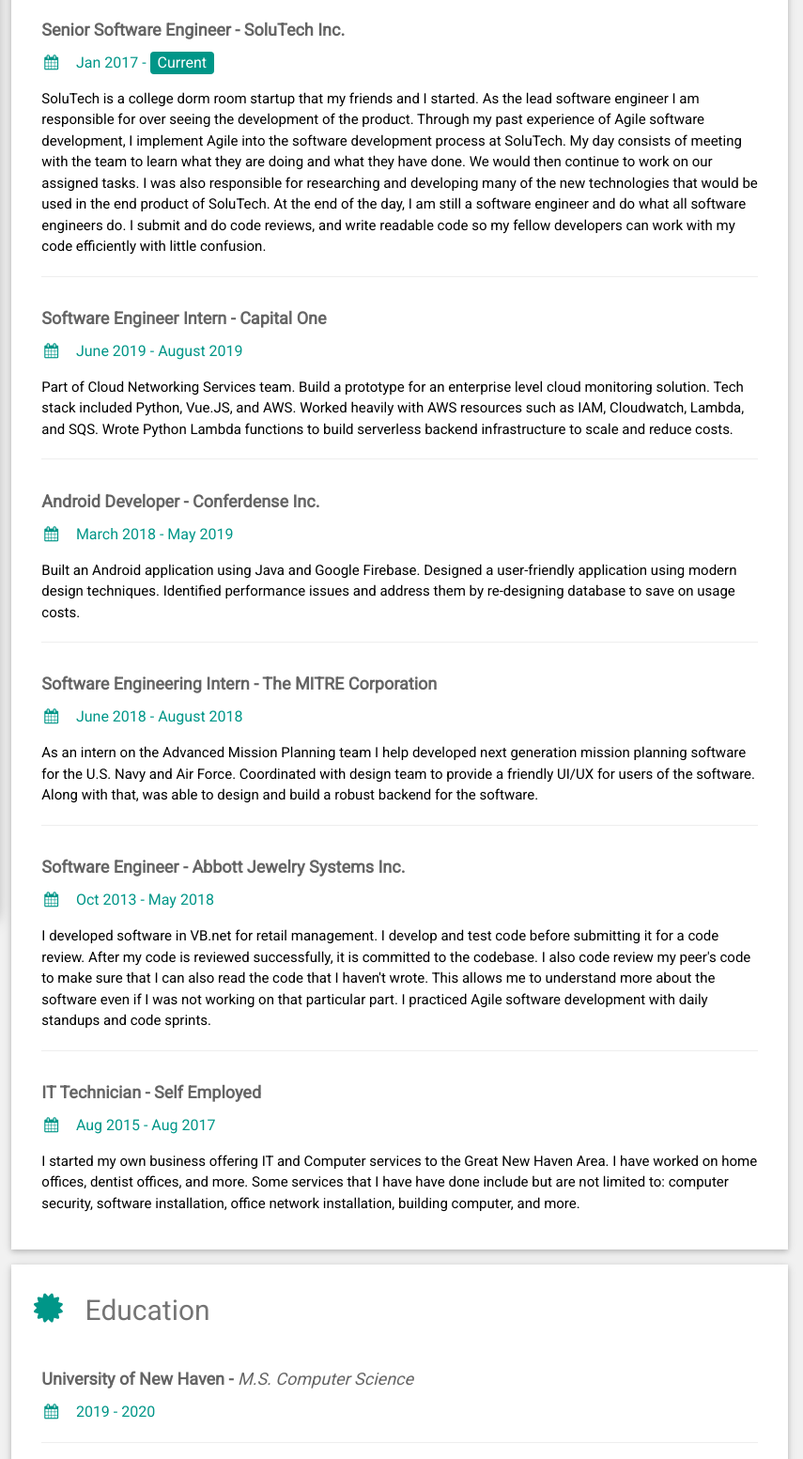
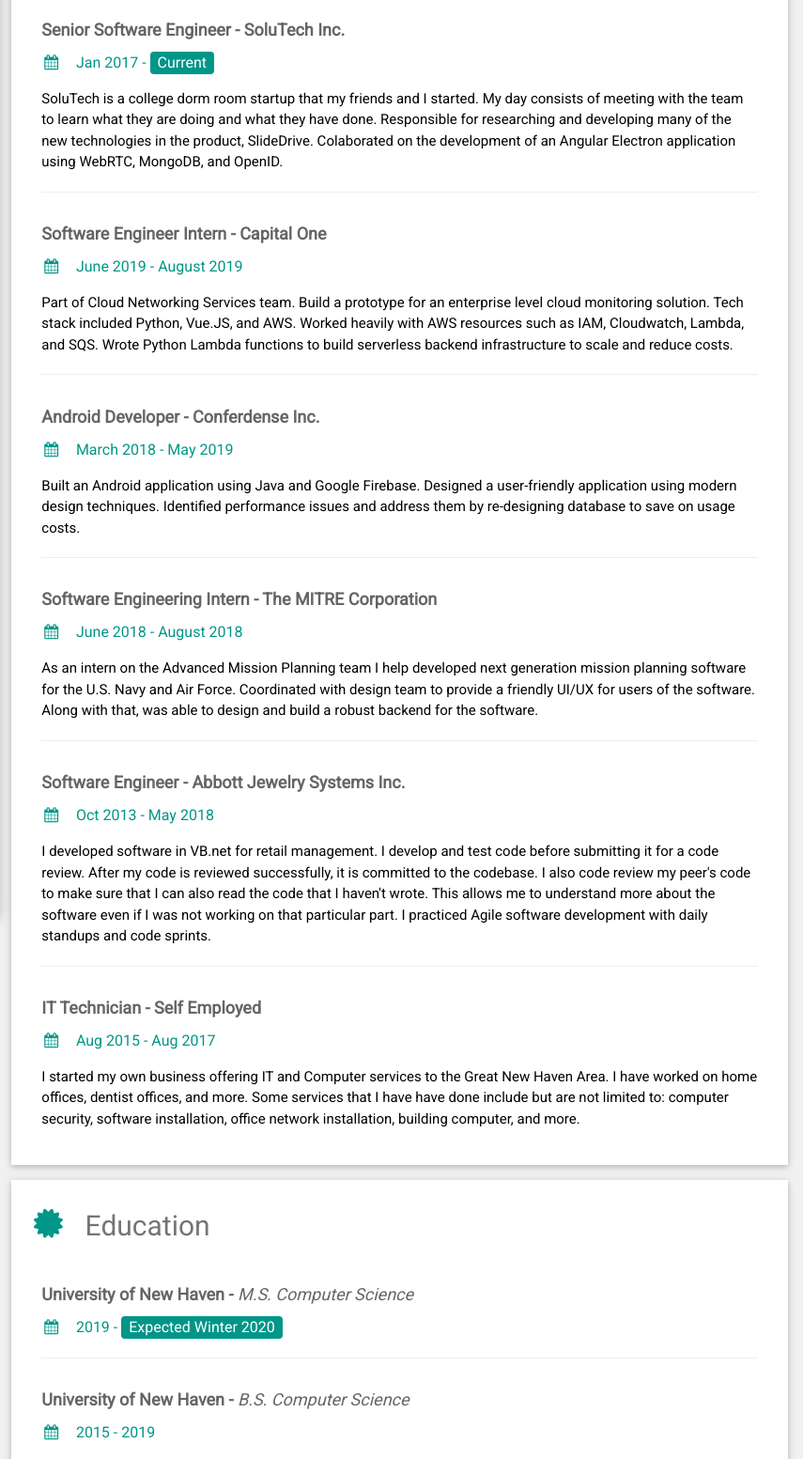
Before and after one commit to FanciestW/williamlin.tech, a plain HTML site: page index.html in a window 1280 px wide. Shown: the part 285-1838 px from the top of the page at 94% size, 425-1280 px from the left. Drawn offline with nearby package versions, Linux system fonts and the light colour scheme.

Commit message:
Updated website data

```diff
--- a/index.html
+++ b/index.html
@@ -141,7 +141,7 @@
           <div class="w3-container">
             <h5 class="w3-opacity"><b>Senior Software Engineer - SoluTech Inc.</b></h5>
             <h6 class="w3-text-teal"><i class="fa fa-calendar fa-fw w3-margin-right"></i>Jan 2017 - <span class="w3-tag w3-teal w3-round">Current</span></h6>
-            <p>SoluTech is a college dorm room startup that my friends and I started. As the lead software engineer I am responsible for over seeing the development of the product. Through my past experience of Agile software development, I implement Agile into the software development process at SoluTech. My day consists of meeting with the team to learn what they are doing and what they have done. We would then continue to work on our assigned tasks. I was also responsible for researching and developing many of the new technologies that would be used in the end product of SoluTech. At the end of the day, I am still a software engineer and do what all software engineers do. I submit and do code reviews, and write readable code so my fellow developers can work with my code efficiently with little confusion.</p>
+            <p>SoluTech is a college dorm room startup that my friends and I started. My day consists of meeting with the team to learn what they are doing and what they have done. Responsible for researching and developing many of the new technologies in the product, SlideDrive. Colaborated on the development of an Angular Electron application using WebRTC, MongoDB, and OpenID.</p>
             <hr>
           </div>
           <div class="w3-container">
@@ -180,7 +180,7 @@
           <h2 class="w3-text-grey w3-padding-16"><i class="fa fa-certificate fa-fw w3-margin-right w3-xxlarge w3-text-teal"></i>Education</h2>
           <div class="w3-container">
             <h5 class="w3-opacity"><b>University of New Haven - </b> <i><span class="avoidwrap">M.S. Computer Science</span></i></h5>
-            <h6 class="w3-text-teal"><i class="fa fa-calendar fa-fw w3-margin-right"></i>2019 - 2020</h6>
+            <h6 class="w3-text-teal"><i class="fa fa-calendar fa-fw w3-margin-right"></i>2019 - <span class="w3-tag w3-teal w3-round">Expected Winter 2020</span></h6>
             <hr>
           </div>
           <div class="w3-container">
```
